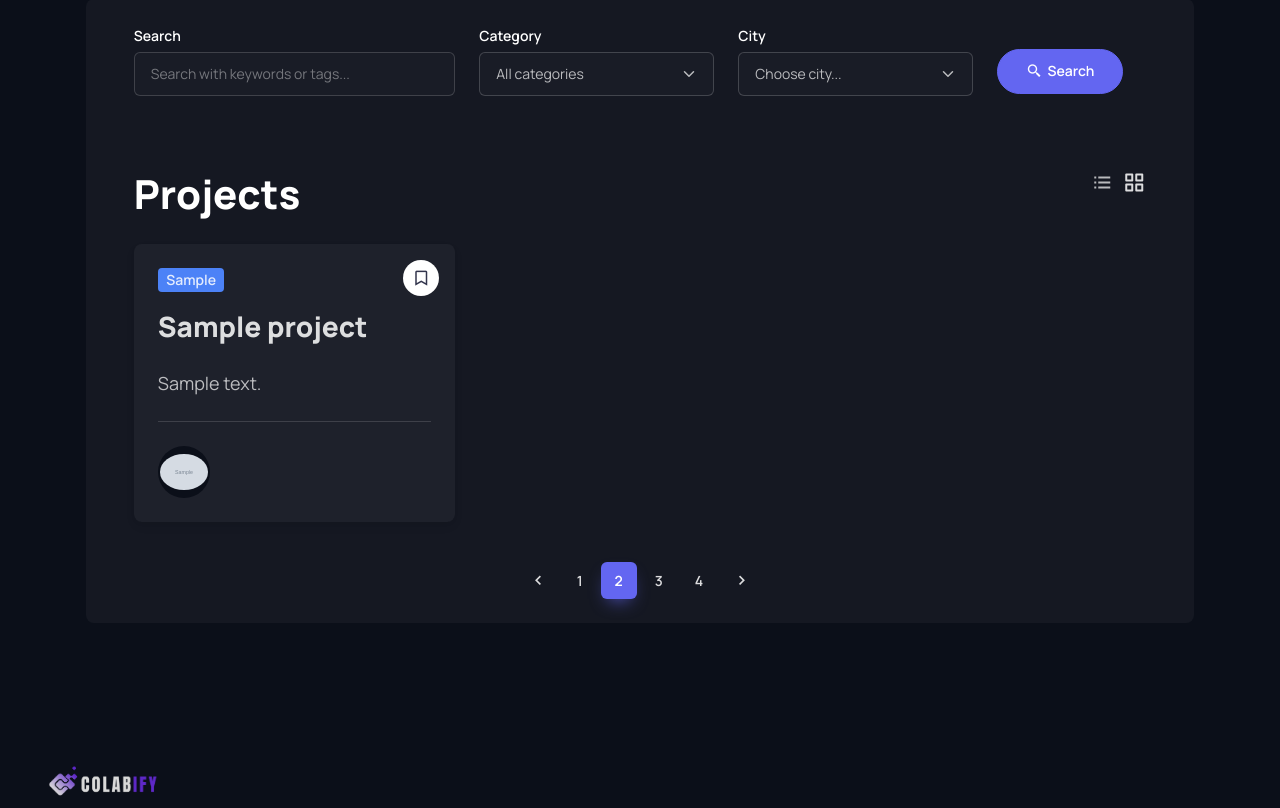
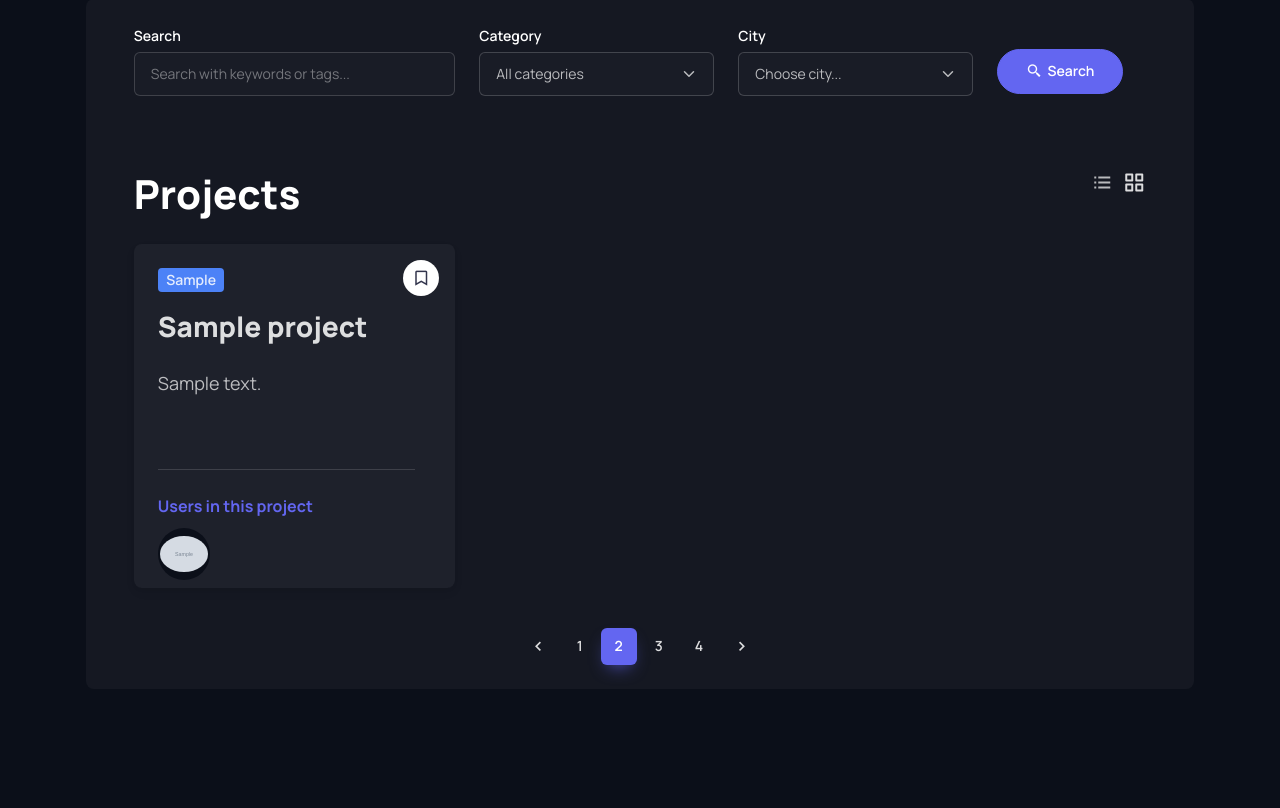
Before and after one commit to dariagridina/hackathon_swps, a Django app: page / in a window 1280 px wide, after a click on "Projects". Shown: the part 975-1783 px from the top of the page. Run offline with Django 4.2, Linux system fonts and the light colour scheme; tables that the repository leaves empty hold one stand-in row (values such as "Sample post"); grey boxes marked "Sample" are stand-in pictures; some libraries are stand-ins or nearby versions.

Commit message:
small shit

```diff
--- a/templates/main/home.html
+++ b/templates/main/home.html
@@ -272,9 +272,9 @@
                       <a>{{ project.description }}</a>
                     </p>
                   </div>
-                  <div class="card-footer py-4">
+                    <span class="card-body pb-2 mb-8"><hr class="mt-6 my-4 me-3 ml-5"><span class="text-primary fw-semibold pb-3 mb-5 mt-3">Users in this project</span>
                     <div class="d-flex me-3">
-                      <div class="d-flex align-items-center fw-bold text-dark text-decoration-none">
+                      <div class="mt-2 d-flex align-items-center fw-bold text-dark text-decoration-none">
                         {% for role in project.roles.all %}
                           {% if role.user %}
                             <div class="d-flex align-items-center justify-content-center bg-light rounded-circle{% if not forloop.first %} ms-n3{% endif %}" style="width: 52px; height: 52px;">
@@ -287,7 +287,6 @@
                         {% endfor %}
                       </div>
                     </div>
-                  </div>
                 </article>
               </div>
             {% endfor %}
```
